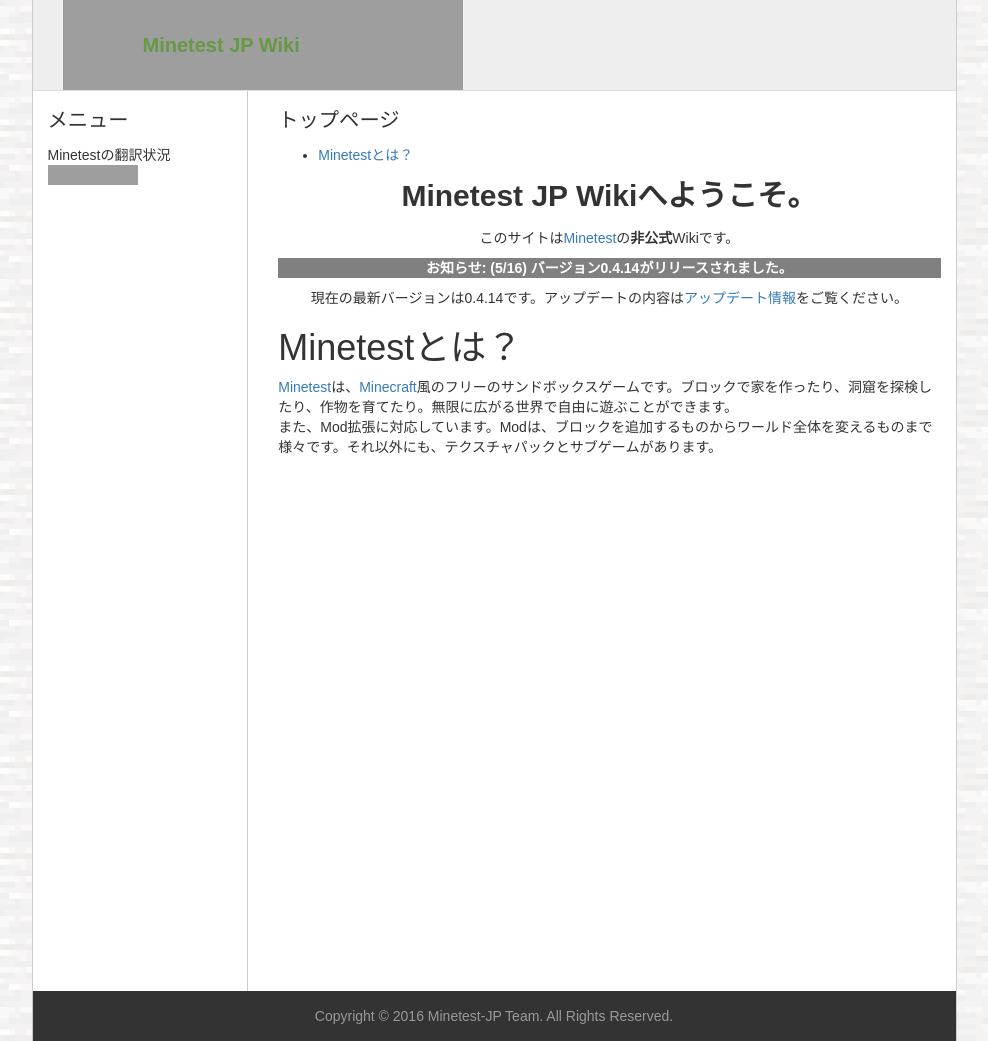
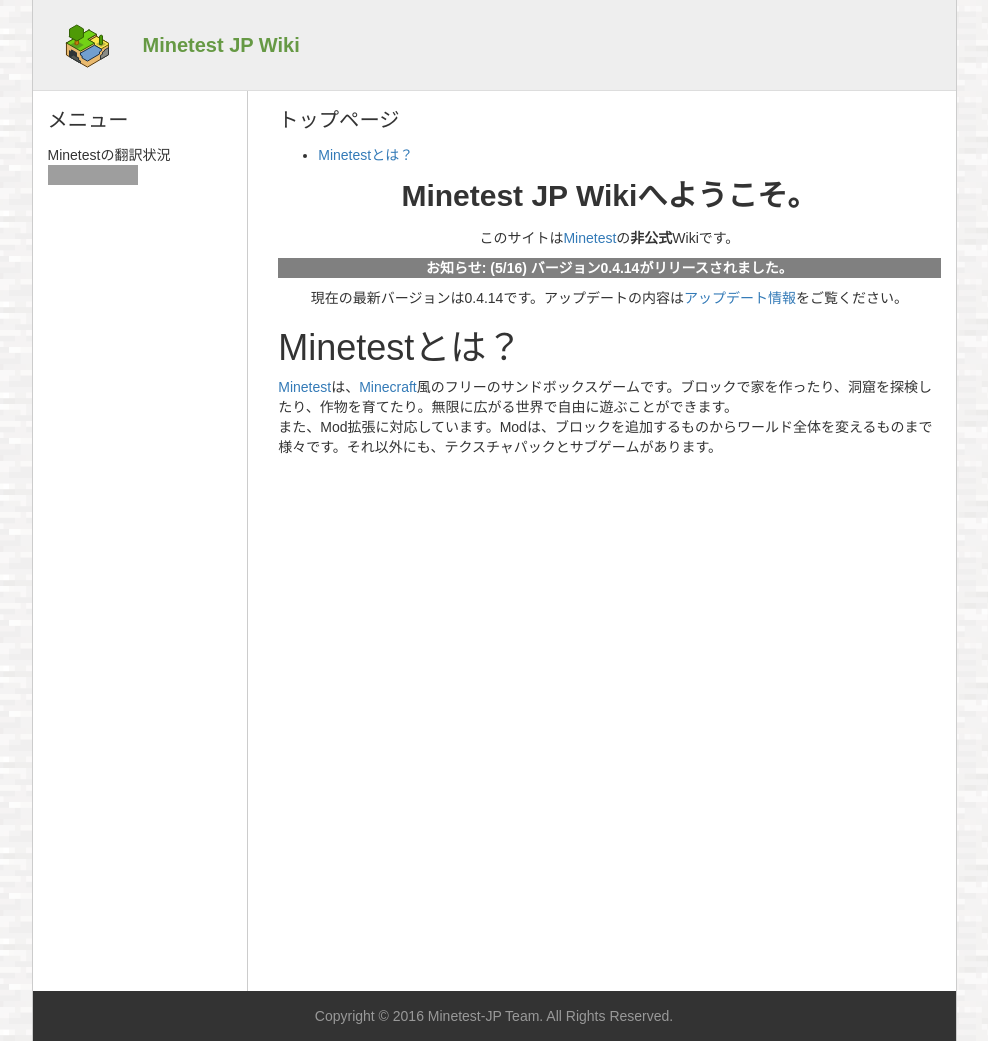
Before and after one commit to minetest-jp/wiki, a Jekyll site: the page built from index.md, in a window 1280 px wide. Shown: the whole page, without its empty margins (146-1134 px from the left). Built offline with Jekyll 4.4.1, drawn with Linux system fonts in a browser that asks for light colours; grey boxes are pictures that could not be loaded.

Commit message:
Update default.css

```diff
--- a/css/default.css
+++ b/css/default.css
@@ -26,7 +26,7 @@
 }
 
 #header p {
-  background: url(../img/icon.svg) no-repeat left center;
+  background: url(../img/logo.svg) no-repeat left center;
   font-size: 20px;
   font-weight: bold;
   line-height: 30px;
```
